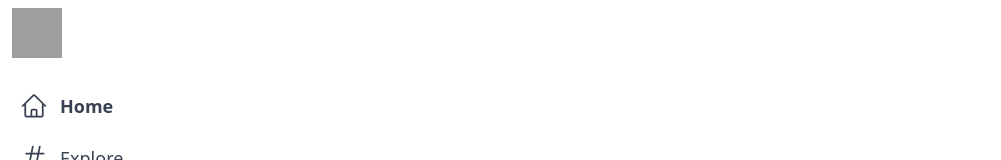
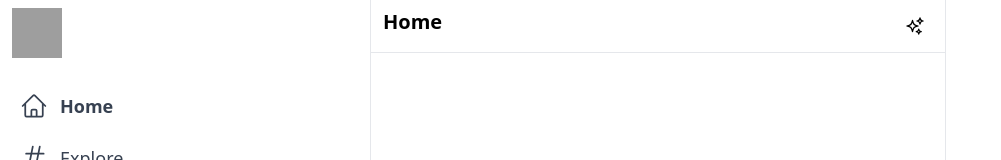
Before and after one commit to fercatico/nextjs-twitter-01, a Next.js app: page / in a window 1280 px wide. Shown: the top 160 px of the page, without its empty margins (0-1001 px from the left). Built offline with nearby package versions, Linux system fonts and the light colour scheme; grey boxes are pictures that could not be loaded.

Commit message:
Create Feed Component and its header

```diff
--- /dev/null
+++ b/components/Feed.jsx
@@ -0,0 +1,17 @@
+import { SparklesIcon } from '@heroicons/react/24/outline'
+import React from 'react'
+
+const Feed = () => {
+  return (
+    <div className='xl:ml-[370px] border-l border-r border-gray-200 xl:min-w-[576px] sm:ml-[73px] flex-grow max-w-xl'>
+        <div className="flex py-2 px-3 sticky top-0 z-50 bg-white border-b border-gray-200">
+            <h2 className='text-lg sm:text-xl font-bold cursor-pointer'>Home</h2>
+            <div className="hoverEffect flex items-center justify-center px-0 ml-auto w-9 h-9">
+                <SparklesIcon className='h-5' />
+            </div>
+        </div>
+    </div>
+  )
+}
+
+export default Feed
--- a/pages/index.js
+++ b/pages/index.js
@@ -1,4 +1,5 @@
 import Head from "next/head";
+import Feed from "../components/Feed";
 import Sidebar from "../components/Sidebar";
 
 export default function Home() {
@@ -11,6 +12,7 @@
       </Head>
       <main className="flex min-h-screen max-w-7xl mx-auto">
         <Sidebar />
+        <Feed />
       </main>
     </div>
   );
```
